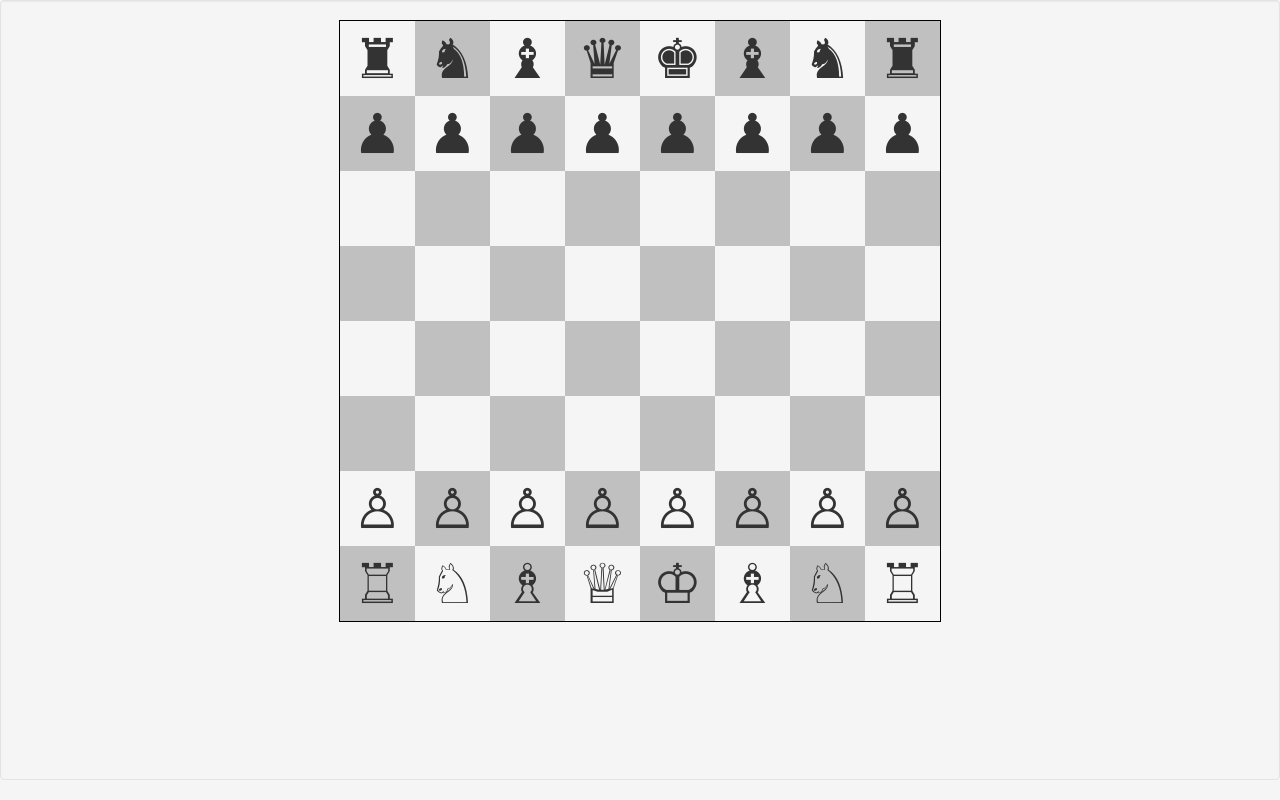
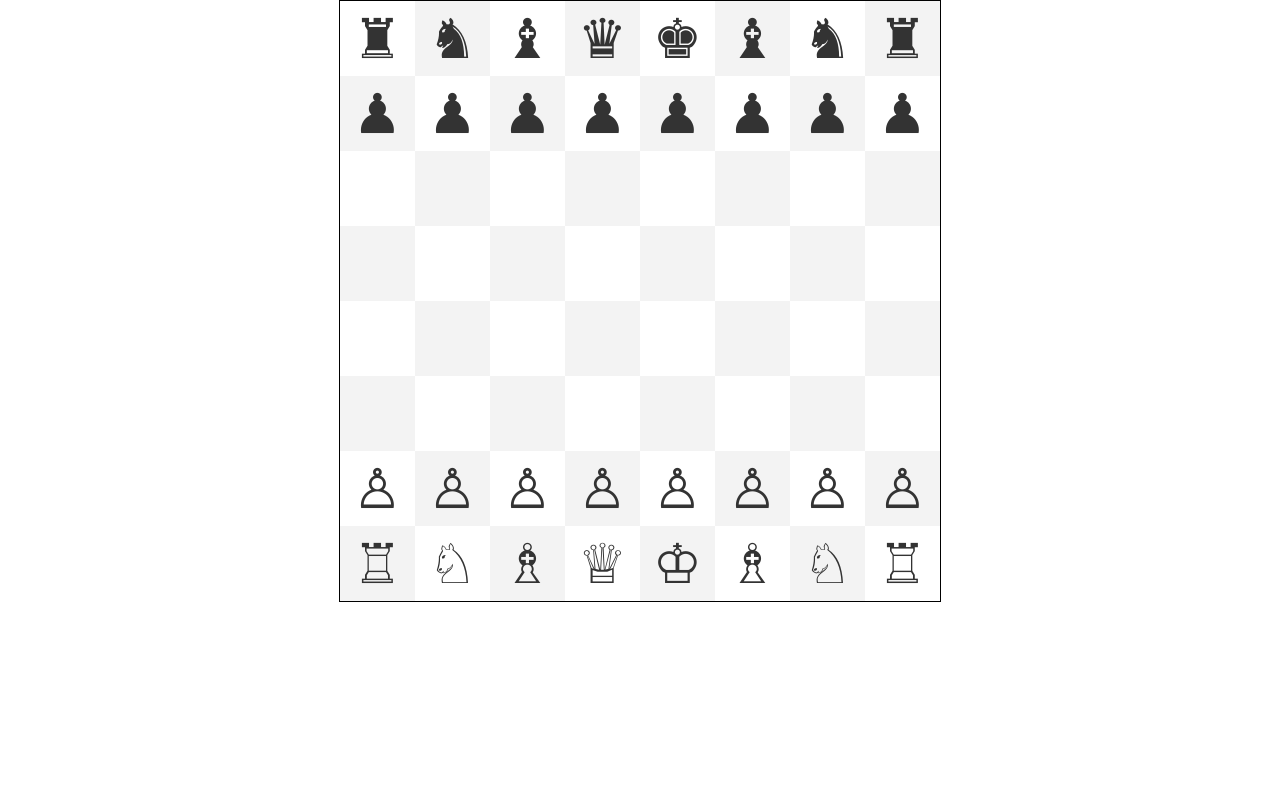
Before and after one commit to robert-cardillo/chess, a plain HTML site: page index.html in a window 1280 px wide. Drawn offline with Linux system fonts and the light colour scheme.

Commit message:
Color correction

```diff
--- a/css/chess.css
+++ b/css/chess.css
@@ -13,10 +13,10 @@
 	z-index: -1;
 }
 .white.square{
-	background-color: #f5f5f5;
+	background-color: white;
 }
 .black.square{
-	background-color: silver;
+	background-color: #f3f3f3;
 }
 .highlight{
 	box-shadow: 0px 0px 10px 3px yellow inset;
--- a/index.html
+++ b/index.html
@@ -3,7 +3,7 @@
 	<link rel="stylesheet" href="css/bootstrap.3.1.1.min.css" type="text/css"/>
 	<link rel="stylesheet" href="css/chess.css" type="text/css"/>
 </head>
-<body class="well">
+<body>
 	<!-- ***** -->
 	<div id="board" class="board"/>
 	<div class="square black highlight-x"></div>
```
